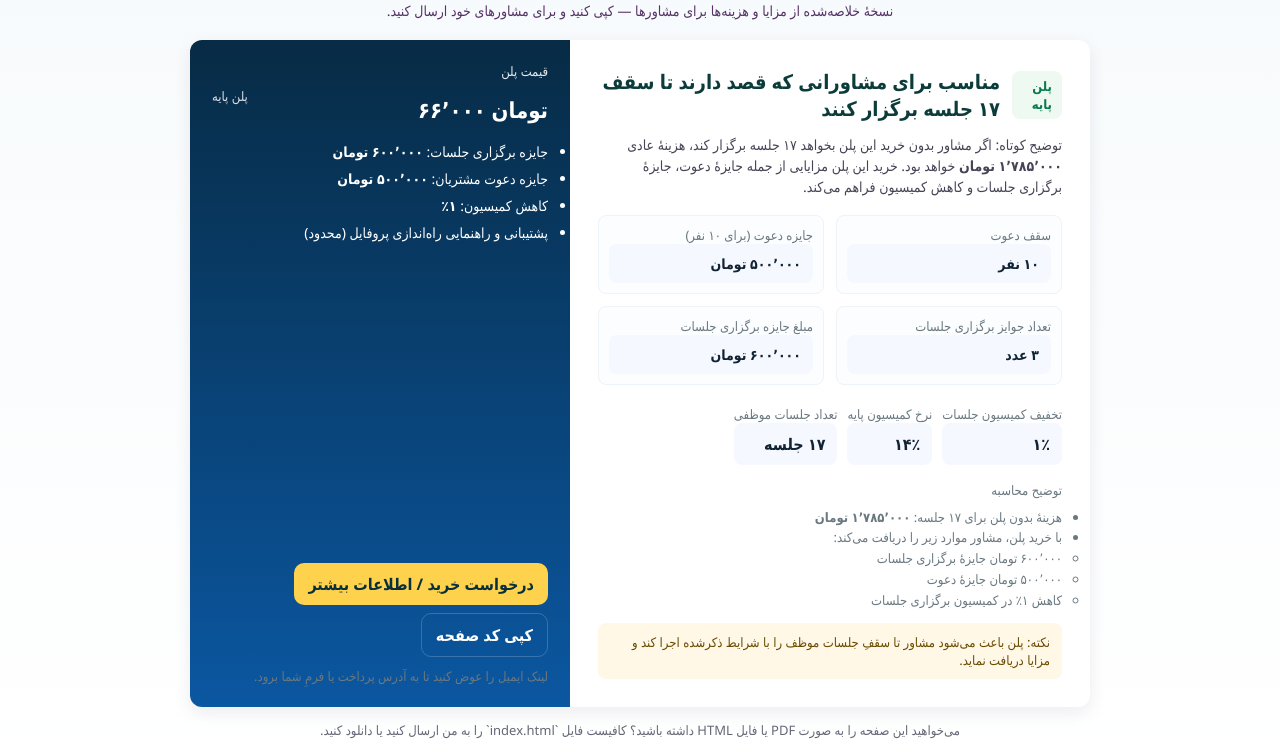
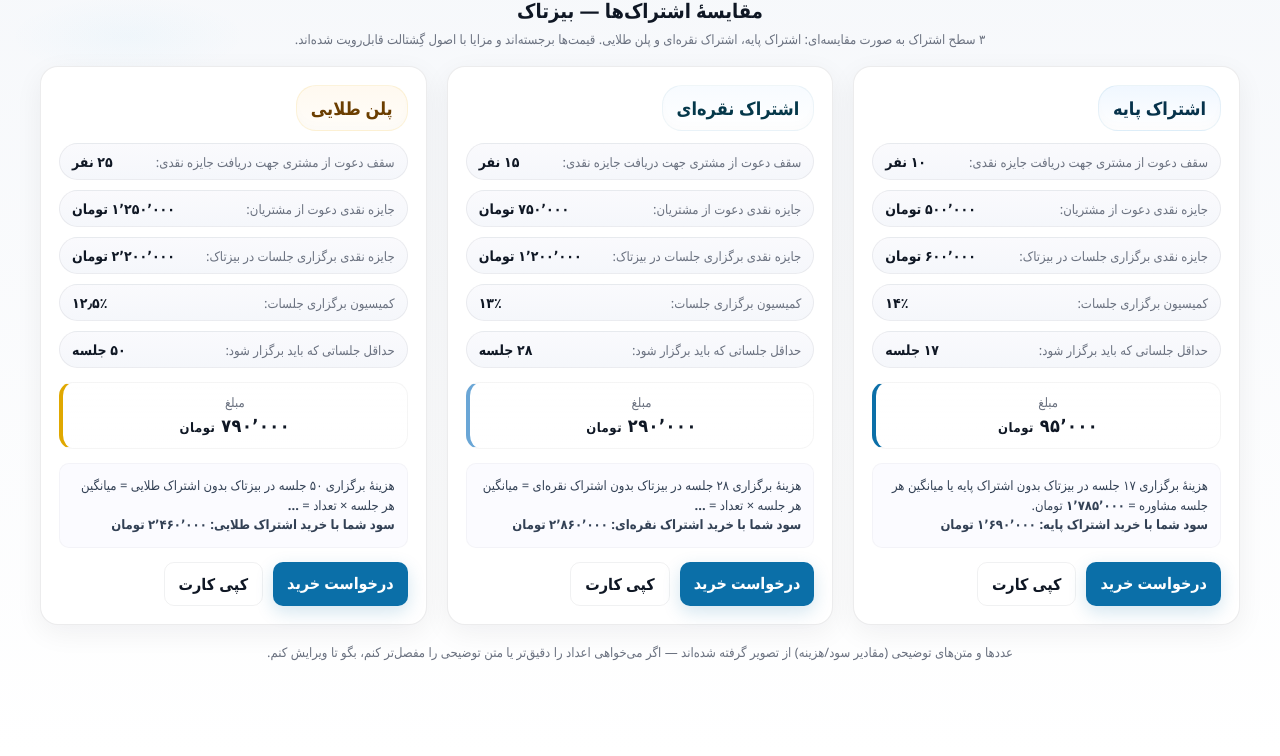
Before and after one commit to mehdigholami106-stack/Mentors-plans, a plain HTML site: page index.html in a window 1280 px wide. Shown: the part 44-800 px from the top of the page. Drawn offline with Linux system fonts and the light colour scheme.

Commit message:
Update index.html

```diff
--- a/index.html
+++ b/index.html
@@ -3,172 +3,307 @@
 <head>
   <meta charset="utf-8" />
   <meta name="viewport" content="width=device-width,initial-scale=1" />
-  <title>پلن‌های درآمدی مشاور — بیزتاک</title>
+  <title>پلن‌های اشتراک — بیزتاک</title>
+
   <style>
-    /* Reset ساده */
-    * { box-sizing: border-box; margin: 0; padding: 0; font-family: "Segoe UI", Tahoma, Arial, "Noto Sans", sans-serif; }
-    html,body { height:100%; background: linear-gradient(180deg,#f7fafc,#ffffff); color:#122; }
-    body { display:flex; align-items:center; justify-content:center; padding:24px; }
+    /* پایه */
+    :root{
+      --bg:#f6f8fb;
+      --card-bg: #ffffff;
+      --muted:#6b7280;
+      --text:#0f1724;
+      --accent-gold: #e0a800;
+      --accent-silver: linear-gradient(135deg,#cbd5e1,#e6eef8);
+      --accent-blue: #0b6fa8;
+      --border: rgba(15,23,36,0.08);
+      --glass: rgba(255,255,255,0.6);
+    }
 
-    /* کارت اصلی */
-    .container { width:100%; max-width:900px; }
-    header { text-align:center; margin-bottom:20px; }
-    header h1 { font-size:24px; margin-bottom:8px; }
-    header p { color:#536; font-size:14px; }
+    *{box-sizing:border-box;}
+    html,body{height:100%;}
+    body{
+      margin:0;
+      font-family: "Vazirmatn", "Segoe UI", Tahoma, Arial, sans-serif;
+      background: radial-gradient(1200px 400px at 10% 10%, rgba(14,165,233,0.03), transparent 10%),
+                  linear-gradient(180deg, var(--bg), #ffffff);
+      color:var(--text);
+      -webkit-font-smoothing:antialiased;
+      padding:28px;
+      display:flex;
+      align-items:flex-start;
+      justify-content:center;
+    }
 
-    .card { background:#fff; border-radius:12px; box-shadow: 0 6px 18px rgba(20,30,60,0.08); overflow:hidden; display:grid; grid-template-columns: 1fr 380px; gap:0; }
-    @media (max-width:800px) { .card { grid-template-columns: 1fr; } }
+    .wrap{ width:100%; max-width:1200px; }
 
-    /* ستون توضیحات */
-    .left { padding:28px; }
-    .plan-title { display:flex; align-items:center; gap:12px; margin-bottom:12px; }
-    .badge { background:#eef9f1; color:#087a4b; padding:6px 10px; border-radius:8px; font-weight:600; font-size:13px; }
-    h2 { font-size:20px; color:#0b3c3a; }
-    .desc { margin:12px 0 18px; color:#445; line-height:1.5; font-size:14px; }
+    header{
+      text-align:center;
+      margin-bottom:18px;
+    }
+    header h1{ font-size:20px; margin-bottom:6px; }
+    header p{ color:var(--muted); font-size:13px; margin:0 12px; }
 
-    .features { display:grid; grid-template-columns: repeat(2, minmax(0,1fr)); gap:12px; margin-bottom:20px; }
-    @media (max-width:520px) { .features { grid-template-columns:1fr; } }
-    .feature { background:#fbfdff; border:1px solid #eef3f8; padding:10px; border-radius:8px; font-size:14px; color:#214; }
+    /* شبکه کارت‌ها - Gestalt: similarity (یک‌پارچگی)، proximity */
+    .cards{
+      display:grid;
+      grid-template-columns: repeat(3,1fr);
+      gap:20px;
+      align-items:stretch;
+    }
+    @media (max-width:960px){
+      .cards{ grid-template-columns: 1fr; }
+    }
 
-    .numbers { display:flex; gap:10px; flex-wrap:wrap; margin-top:8px; }
-    .num { background:#f5f8ff; border-radius:8px; padding:10px 12px; font-weight:700; color:#123; }
+    /* یک کارت */
+    .card{
+      background:var(--card-bg);
+      border-radius:18px;
+      padding:18px;
+      box-shadow: 0 8px 28px rgba(15,23,36,0.06);
+      border: 1px solid var(--border);
+      display:flex;
+      flex-direction:column;
+      justify-content:space-between;
+      min-height:420px;
+      position:relative;
+      overflow:visible;
+      transition:transform .18s ease, box-shadow .18s ease;
+    }
+    .card:focus-within, .card:hover{ transform:translateY(-6px); box-shadow: 0 18px 40px rgba(15,23,36,0.09); }
 
-    /* ستون قیمت و CTA */
-    .right { background:linear-gradient(180deg,#072b45,#0b57a1); color:#fff; padding:22px; display:flex; flex-direction:column; justify-content:space-between; }
-    .price { font-size:22px; font-weight:800; margin-bottom:6px; direction:ltr; text-align:left; }
-    .small { font-size:13px; opacity:0.9; margin-bottom:14px; }
-    .list { margin:12px 0 18px; }
-    .list li { margin:8px 0; font-size:14px; }
+    /* عنوان کارت - Gestalt: figure-ground + closure */
+    .card .title{
+      display:flex;
+      align-items:center;
+      justify-content:space-between;
+      gap:12px;
+      margin-bottom:12px;
+    }
+    .card .title h2{
+      font-size:18px;
+      margin:0;
+      padding:10px 14px;
+      border-radius:20px;
+      background: linear-gradient(180deg,#ffffff, #fbfdff);
+      border:1px solid rgba(0,0,0,0.04);
+      box-shadow: inset 0 -6px 10px rgba(0,0,0,0.01);
+      display:inline-block;
+    }
 
-    .cta { display:flex; gap:8px; flex-wrap:wrap; }
-    .btn { background:#ffd24d; color:#08303b; border:none; padding:10px 14px; border-radius:10px; cursor:pointer; font-weight:700; text-decoration:none; }
-    .btn.ghost { background:transparent; border:1px solid rgba(255,255,255,0.18); color:#fff; font-weight:600; }
+    /* بخشِ مشخصات (لیست) */
+    .specs{
+      display:flex;
+      flex-direction:column;
+      gap:10px;
+      margin-bottom:14px;
+    }
 
-    footer { text-align:center; padding:14px 0; font-size:13px; color:#667; }
-    .note { background:#fff8e6; padding:10px 12px; border-radius:8px; margin-top:12px; font-size:13px; color:#6a4b00; }
+    .spec{
+      display:flex;
+      align-items:center;
+      justify-content:space-between;
+      gap:10px;
+      padding:8px 12px;
+      border-radius:999px;
+      border:1px solid rgba(15,23,36,0.06);
+      background: linear-gradient(180deg, rgba(250,250,253,1), rgba(245,247,251,1));
+      font-size:14px;
+    }
+    .spec .label{ color:var(--muted); font-size:13px; }
+    .spec .value{ font-weight:700; }
 
-    /* زیباسازی ریز */
-    .row { display:flex; gap:10px; align-items:center; flex-wrap:wrap; }
-    .muted { color:#6a7880; font-size:13px; }
+    /* قیمت برجسته - Gestalt: prominence */
+    .priceBox{
+      margin-top:10px;
+      padding:10px;
+      border-radius:14px;
+      text-align:center;
+      background: linear-gradient(180deg, rgba(255,255,255,0.6), rgba(255,255,255,0.3));
+      border:1px solid rgba(0,0,0,0.04);
+    }
+    .priceBox .price{ font-size:20px; font-weight:900; letter-spacing:0.5px; }
+
+    /* متن توضیحی انتهای کارت */
+    .card .note{
+      margin-top:14px;
+      padding:12px;
+      border-radius:10px;
+      background: #fbfbff;
+      color:#334155;
+      font-size:13px;
+      line-height:1.5;
+      border:1px solid rgba(15,23,36,0.03);
+    }
+
+    /* دکمه‌ها */
+    .actions{ display:flex; gap:10px; margin-top:14px; flex-wrap:wrap; }
+    .btn{
+      padding:10px 14px;
+      border-radius:10px;
+      border:none;
+      cursor:pointer;
+      font-weight:700;
+      text-decoration:none;
+      text-align:center;
+      display:inline-block;
+    }
+    .btn-cta{ background:var(--accent-blue); color:#fff; box-shadow: 0 6px 18px rgba(11,111,168,0.18); }
+    .btn-ghost{ background:transparent; border:1px solid rgba(15,23,36,0.06); color:var(--text); }
+
+    /*Accent styles for each plan (Gestalt: similarity by color)*/
+    .plan-base .title h2{ background: linear-gradient(180deg,#f0f7ff,#ffffff); border:1px solid rgba(11,111,168,0.08); color:#06324b; }
+    .plan-base .spec{ }
+    .plan-base .priceBox{ border-left:4px solid var(--accent-blue); }
+
+    .plan-silver .title h2{ background: linear-gradient(180deg,#f7fbff,#ffffff); border:1px solid rgba(8,102,129,0.06); color:#05384a; }
+    .plan-silver .priceBox{ border-left:4px solid #6aa6d6; }
+
+    .plan-gold .title h2{ background: linear-gradient(180deg,#fff9f0,#fffdf9); border:1px solid rgba(224,168,0,0.12); color: #6b3e00; }
+    .plan-gold .priceBox{ border-left:4px solid var(--accent-gold); }
+
+    /* بصری سازی عدد قیمت (Gestalt: emphasis) */
+    .price { font-weight:900; font-size:22px; color:inherit; }
+
+    /* footer صفحه */
+    footer{ margin-top:18px; color:var(--muted); font-size:13px; text-align:center; }
+
+    /* دسترسی */
+    .sr-only{ position:absolute !important; width:1px;height:1px;padding:0;margin:-1px;overflow:hidden;clip:rect(0,0,0,0);white-space:nowrap;border:0; }
   </style>
 </head>
 <body>
-  <div class="container">
+  <div class="wrap">
     <header>
-      <h1>پلن پایه — بیزتاک</h1>
-      <p>نسخهٔ خلاصه‌شده از مزایا و هزینه‌ها برای مشاورها — کپی کنید و برای مشاورهای خود ارسال کنید.</p>
+      <h1>مقایسهٔ اشتراک‌ها — بیزتاک</h1>
+      <p>۳ سطح اشتراک به صورت مقایسه‌ای: اشتراک پایه، اشتراک نقره‌ای و پلن طلایی. قیمت‌ها برجسته‌اند و مزایا با اصول گِشتالت قابل‌رویت شده‌اند.</p>
     </header>
 
-    <section class="card" role="region" aria-label="پلن پایه بیزتاک">
-      <!-- توضیحات و جزئیات -->
-      <div class="left">
-        <div class="plan-title">
-          <span class="badge">پلن پایه</span>
-          <h2>مناسب برای مشاورانی که قصد دارند تا سقف ۱۷ جلسه برگزار کنند</h2>
-        </div>
+    <main class="cards" role="list" aria-label="لیست پلن‌ها">
+      <!-- اشتراک پایه (راست) -->
+      <article class="card plan-base" role="listitem" aria-labelledby="title-base">
+        <div>
+          <div class="title">
+            <h2 id="title-base">اشتراک پایه</h2>
+            <span class="sr-only">اشتراک پایه — مناسب برای شروع</span>
+          </div>
 
-        <p class="desc">
-          توضیح کوتاه: اگر مشاور بدون خرید این پلن بخواهد ۱۷ جلسه برگزار کند، هزینهٔ عادی <strong>۱٬۷۸۵٬۰۰۰ تومان</strong> خواهد بود.
-          خرید این پلن مزایایی از جمله جایزهٔ دعوت، جایزهٔ برگزاری جلسات و کاهش کمیسیون فراهم می‌کند.
-        </p>
+          <section class="specs" aria-label="مشخصات اشتراک پایه">
+            <div class="spec"><div class="label">سقف دعوت از مشتری جهت دریافت جایزه نقدی:</div><div class="value">۱۰ نفر</div></div>
+            <div class="spec"><div class="label">جایزه نقدی دعوت از مشتریان:</div><div class="value">۵۰۰٬۰۰۰ تومان</div></div>
+            <div class="spec"><div class="label">جایزه نقدی برگزاری جلسات در بیزتاک:</div><div class="value">۶۰۰٬۰۰۰ تومان</div></div>
+            <div class="spec"><div class="label">کمیسیون برگزاری جلسات:</div><div class="value">۱۴٪</div></div>
+            <div class="spec"><div class="label">حداقل جلساتی که باید برگزار شود:</div><div class="value">۱۷ جلسه</div></div>
+          </section>
 
-        <div class="features">
-          <div class="feature">
-            <div class="muted">سقف دعوت</div>
-            <div class="num">۱۰ نفر</div>
+          <div class="priceBox" aria-hidden="false">
+            <div style="color:var(--muted); font-size:13px;">مبلغ</div>
+            <div class="price" style="font-weight:900;"> <span style="font-size:18px;">۹۵٬۰۰۰</span> <span style="font-size:13px;">تومان</span> </div>
           </div>
-          <div class="feature">
-            <div class="muted">جایزه دعوت (برای ۱۰ نفر)</div>
-            <div class="num">۵۰۰٬۰۰۰ تومان</div>
-          </div>
-          <div class="feature">
-            <div class="muted">تعداد جوایز برگزاری جلسات</div>
-            <div class="num">۳ عدد</div>
-          </div>
-          <div class="feature">
-            <div class="muted">مبلغ جایزه برگزاری جلسات</div>
-            <div class="num">۶۰۰٬۰۰۰ تومان</div>
+
+          <div class="note" aria-label="توضیحات اشتراک پایه">
+            هزینهٔ برگزاری ۱۷ جلسه در بیزتاک بدون اشتراک پایه یا میانگین هر جلسه مشاوره = <strong>۱٬۷۸۵٬۰۰۰</strong> تومان.
+            <br><strong>سود شما با خرید اشتراک پایه:</strong> <strong>۱٬۶۹۰٬۰۰۰ تومان</strong>
           </div>
         </div>
 
-        <div class="row">
-          <div>
-            <div class="muted">تخفیف کمیسیون جلسات</div>
-            <div class="num">۱٪</div>
+        <div>
+          <div class="actions">
+            <a class="btn btn-cta" href="mailto:info@biztalk.example?subject=درخواست%20اشتراک%20پایه">درخواست خرید</a>
+            <a class="btn btn-ghost" href="#" onclick="copyCardHTML(event,'base')">کپی کارت</a>
           </div>
-          <div>
-            <div class="muted">نرخ کمیسیون پایه</div>
-            <div class="num">۱۴٪</div>
+        </div>
+      </article>
+
+      <!-- اشتراک نقره ای (وسط) -->
+      <article class="card plan-silver" role="listitem" aria-labelledby="title-silver">
+        <div>
+          <div class="title">
+            <h2 id="title-silver">اشتراک نقره‌ای</h2>
+            <span class="sr-only">اشتراک نقره‌ای — مناسب برای رشد</span>
           </div>
-          <div>
-            <div class="muted">تعداد جلسات موظفی</div>
-            <div class="num">۱۷ جلسه</div>
+
+          <section class="specs" aria-label="مشخصات اشتراک نقره‌ای">
+            <div class="spec"><div class="label">سقف دعوت از مشتری جهت دریافت جایزه نقدی:</div><div class="value">۱۵ نفر</div></div>
+            <div class="spec"><div class="label">جایزه نقدی دعوت از مشتریان:</div><div class="value">۷۵۰٬۰۰۰ تومان</div></div>
+            <div class="spec"><div class="label">جایزه نقدی برگزاری جلسات در بیزتاک:</div><div class="value">۱٬۲۰۰٬۰۰۰ تومان</div></div>
+            <div class="spec"><div class="label">کمیسیون برگزاری جلسات:</div><div class="value">۱۳٪</div></div>
+            <div class="spec"><div class="label">حداقل جلساتی که باید برگزار شود:</div><div class="value">۲۸ جلسه</div></div>
+          </section>
+
+          <div class="priceBox">
+            <div style="color:var(--muted); font-size:13px;">مبلغ</div>
+            <div class="price"> <span style="font-size:18px;">۲۹۰٬۰۰۰</span> <span style="font-size:13px;">تومان</span> </div>
+          </div>
+
+          <div class="note" aria-label="توضیحات اشتراک نقره‌ای">
+            هزینهٔ برگزاری ۲۸ جلسه در بیزتاک بدون اشتراک نقره‌ای = میانگین هر جلسه × تعداد = <strong>...</strong>
+            <br><strong>سود شما با خرید اشتراک نقره‌ای:</strong> <strong>۲٬۸۶۰٬۰۰۰ تومان</strong>
           </div>
         </div>
 
-        <div style="margin-top:16px;">
-          <div class="muted">توضیح محاسبه</div>
-          <ul class="muted" style="margin-top:8px; line-height:1.6;">
-            <li>هزینهٔ بدون پلن برای ۱۷ جلسه: <strong>۱٬۷۸۵٬۰۰۰ تومان</strong></li>
-            <li>با خرید پلن، مشاور موارد زیر را دریافت می‌کند:
-              <ul>
-                <li>۶۰۰٬۰۰۰ تومان جایزهٔ برگزاری جلسات</li>
-                <li>۵۰۰٬۰۰۰ تومان جایزهٔ دعوت</li>
-                <li>کاهش ۱٪ در کمیسیون برگزاری جلسات</li>
-              </ul>
-            </li>
-          </ul>
+        <div>
+          <div class="actions">
+            <a class="btn btn-cta" href="mailto:info@biztalk.example?subject=درخواست%20اشتراک%20نقره‌ای">درخواست خرید</a>
+            <a class="btn btn-ghost" href="#" onclick="copyCardHTML(event,'silver')">کپی کارت</a>
+          </div>
         </div>
+      </article>
 
-        <div class="note">
-          نکته: پلن باعث می‌شود مشاور تا سقفِ جلسات موظف را با شرایط ذکرشده اجرا کند و مزایا دریافت نماید.
-        </div>
-      </div>
-
-      <!-- قیمت و تایید -->
-      <aside class="right">
+      <!-- پلن طلایی (چپ) -->
+      <article class="card plan-gold" role="listitem" aria-labelledby="title-gold">
         <div>
-          <div style="display:flex; justify-content:space-between; align-items:center;">
-            <div>
-              <div class="small">قیمت پلن</div>
-              <div class="price">۶۶٬۰۰۰ تومان</div>
-            </div>
-            <div style="text-align:left;">
-              <div class="muted" style="color:rgba(255,255,255,0.85); font-size:13px;">پلن پایه</div>
-            </div>
+          <div class="title">
+            <h2 id="title-gold">پلن طلایی</h2>
+            <span class="sr-only">پلن طلایی — مناسب برای رشد کامل</span>
           </div>
 
-          <ul class="list" aria-label="مزایا">
-            <li>جایزه برگزاری جلسات: <strong>۶۰۰٬۰۰۰ تومان</strong></li>
-            <li>جایزه دعوت مشتریان: <strong>۵۰۰٬۰۰۰ تومان</strong></li>
-            <li>کاهش کمیسیون: <strong>۱٪</strong></li>
-            <li>پشتیبانی و راهنمایی راه‌اندازی پروفایل (محدود)</li>
-          </ul>
+          <section class="specs" aria-label="مشخصات پلن طلایی">
+            <div class="spec"><div class="label">سقف دعوت از مشتری جهت دریافت جایزه نقدی:</div><div class="value">۲۵ نفر</div></div>
+            <div class="spec"><div class="label">جایزه نقدی دعوت از مشتریان:</div><div class="value">۱٬۲۵۰٬۰۰۰ تومان</div></div>
+            <div class="spec"><div class="label">جایزه نقدی برگزاری جلسات در بیزتاک:</div><div class="value">۲٬۲۰۰٬۰۰۰ تومان</div></div>
+            <div class="spec"><div class="label">کمیسیون برگزاری جلسات:</div><div class="value">۱۲٫۵٪</div></div>
+            <div class="spec"><div class="label">حداقل جلساتی که باید برگزار شود:</div><div class="value">۵۰ جلسه</div></div>
+          </section>
+
+          <div class="priceBox">
+            <div style="color:var(--muted); font-size:13px;">مبلغ</div>
+            <div class="price"> <span style="font-size:18px;">۷۹۰٬۰۰۰</span> <span style="font-size:13px;">تومان</span> </div>
+          </div>
+
+          <div class="note" aria-label="توضیحات پلن طلایی">
+            هزینهٔ برگزاری ۵۰ جلسه در بیزتاک بدون اشتراک طلایی = میانگین هر جلسه × تعداد = <strong>...</strong>
+            <br><strong>سود شما با خرید اشتراک طلایی:</strong> <strong>۲٬۴۶۰٬۰۰۰ تومان</strong>
+          </div>
         </div>
 
         <div>
-          <div class="cta">
-            <!-- اگر می‌خواهید لینک خرید یا فرم قرار دهید، href را عوض کنید -->
-            <a class="btn" href="mailto:info@biztalk.example?subject=درخواست%20پلن%20پایه%20بیزتاک&body=سلام%2C%20میخواهم%20پلن%20پایه%20را%20خریداری%20کنم.%20لطفا%20راهنمایی%20کنید.">درخواست خرید / اطلاعات بیشتر</a>
-            <a class="btn ghost" href="#" onclick="copyHTML()">کپی کد صفحه</a>
+          <div class="actions">
+            <a class="btn btn-cta" href="mailto:info@biztalk.example?subject=درخواست%20پلن%20طلایی">درخواست خرید</a>
+            <a class="btn btn-ghost" href="#" onclick="copyCardHTML(event,'gold')">کپی کارت</a>
           </div>
-
-          <p class="muted" style="margin-top:10px;">لینک ایمیل را عوض کنید تا به آدرس پرداخت یا فرمِ شما برود.</p>
         </div>
-      </aside>
-    </section>
+      </article>
+    </main>
 
     <footer>
-      <div>می‌خواهید این صفحه را به صورت PDF یا فایل HTML داشته باشید؟ کافیست فایل `index.html` را به من ارسال کنید یا دانلود کنید.</div>
+      عددها و متن‌های توضیحی (مقادیر سود/هزینه) از تصویر گرفته شده‌اند — اگر می‌خواهی اعداد را دقیق‌تر یا متن توضیحی را مفصل‌تر کنم، بگو تا ویرایش کنم.
     </footer>
   </div>
 
   <script>
-    function copyHTML() {
-      const html = document.documentElement.outerHTML;
-      navigator.clipboard.writeText(html).then(()=>{
-        alert('کد HTML صفحه به کلیپ‌بورد شما کپی شد. می‌توانید آن را در فایل index.html ذخیره کنید.');
-      }).catch(()=> alert('کپی ناموفق بود — لطفاً دستی کپی کنید.'));
+    // تابع کپی ساده برای هر کارت (کپی HTML همان بخش)
+    function copyCardHTML(e, id){
+      e.preventDefault();
+      let container;
+      if(id==='base') container = document.querySelector('.plan-base');
+      else if(id==='silver') container = document.querySelector('.plan-silver');
+      else container = document.querySelector('.plan-gold');
+
+      if(!container){ alert('کارت پیدا نشد'); return; }
+      // کپی HTML کارت
+      navigator.clipboard.writeText(container.outerHTML).then(()=>{
+        alert('کد HTML کارت به کلیپ‌بورد کپی شد. می‌توانید آن را در ایمیل یا فایل قرار دهید.');
+      }).catch(()=> alert('کپی ناموفق بود — ممکن است مرورگر شما اجازه ندهد.'));
     }
   </script>
 </body>
```
